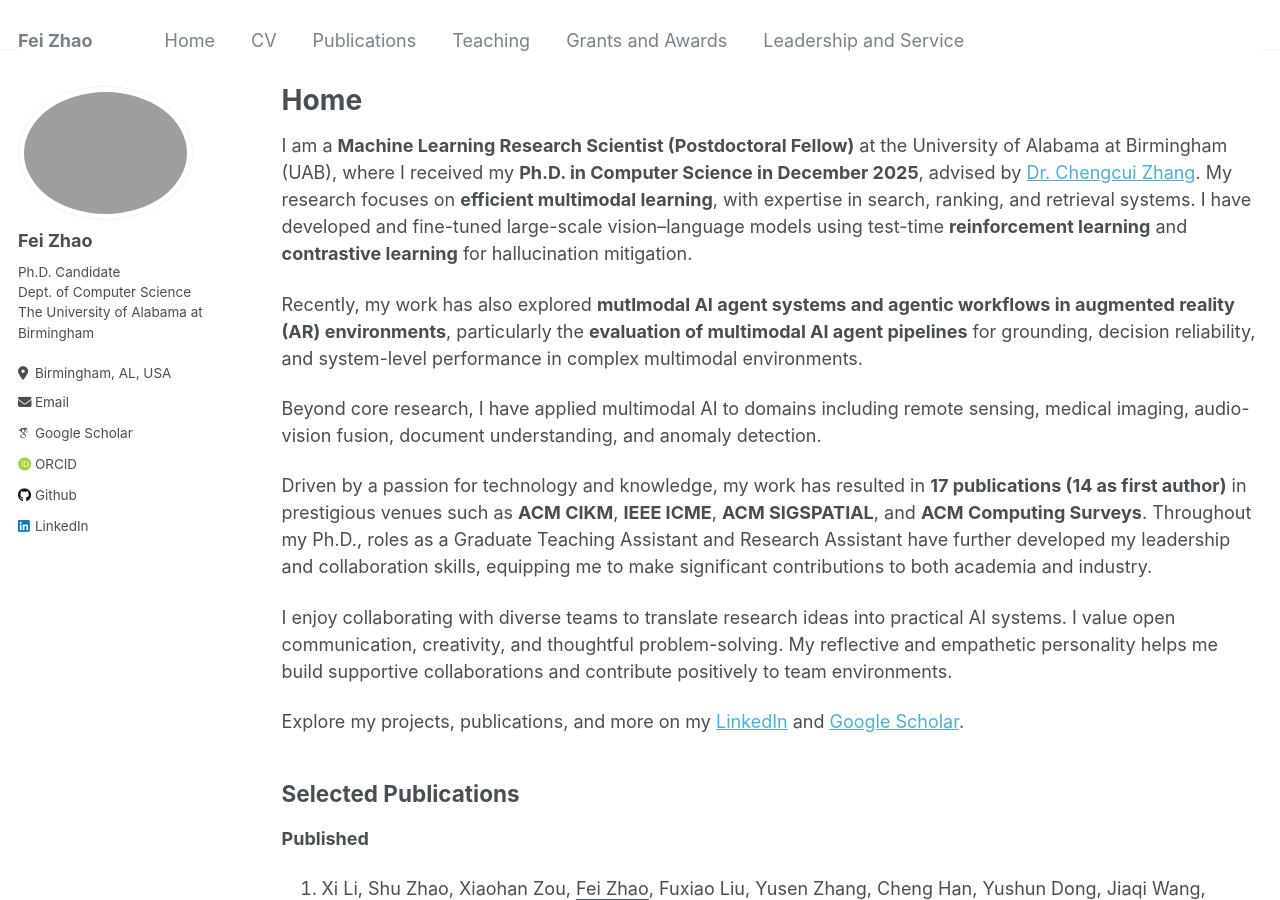
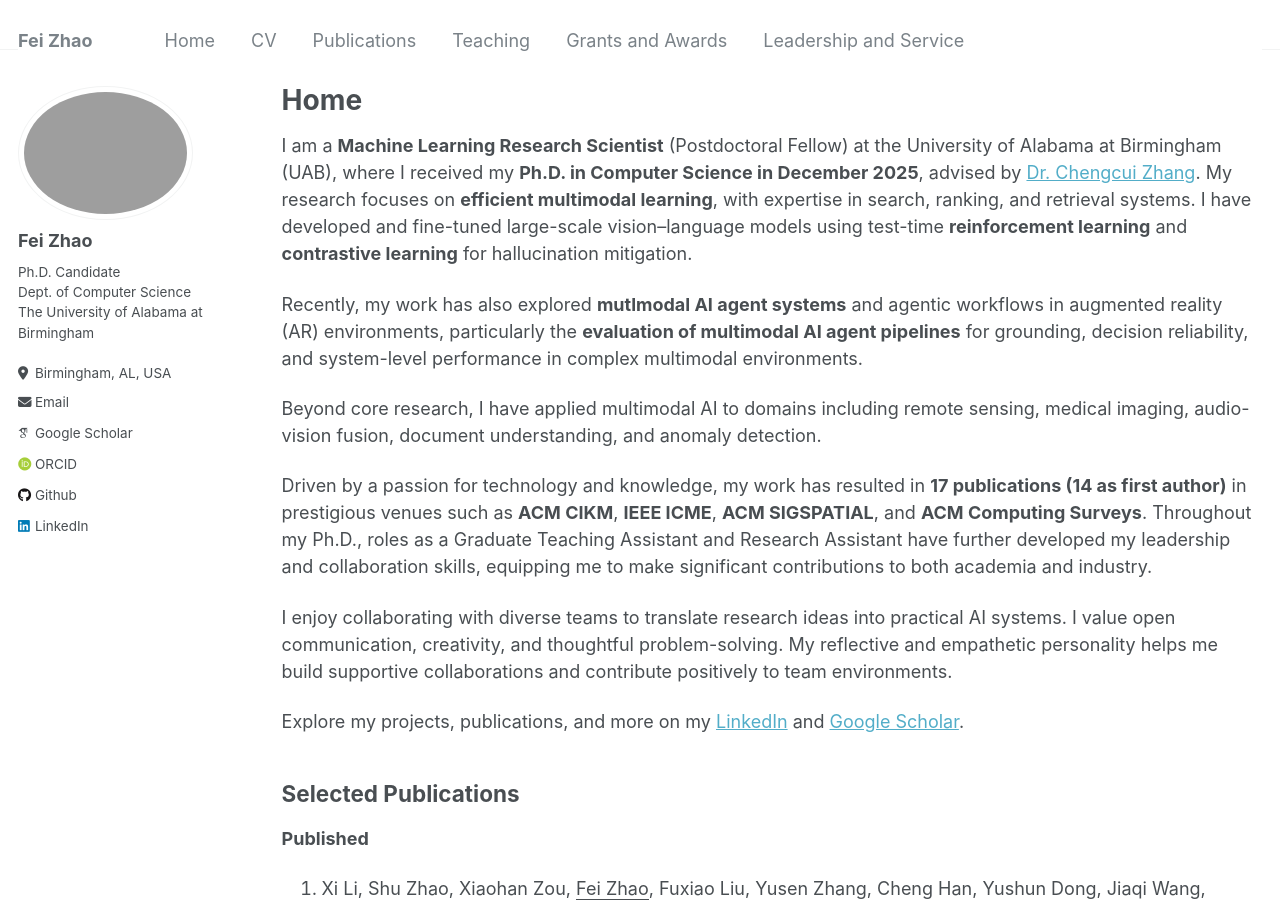
Before and after one commit to feizhao19/feizhao19.github.io, a Jekyll site: the page built from _pages/about.md, in a window 1280 px wide and 900 px high. Built offline with Jekyll 4.4.1, drawn with Linux system fonts in a browser that asks for light colours; some web fonts are replaced.

Commit message:
updated CV mds

```diff
--- a/_pages/about.md
+++ b/_pages/about.md
@@ -21,9 +21,11 @@ As **an INFP personality**, I am guided by **strong empathy**, which allow me to
 
 Explore my projects, publications, and more on my [LinkedIn](https://www.linkedin.com/in/fei-zhao-6a762724a/) and [Google Scholar](https://scholar.google.com/citations?user=-CBzUKwAAAAJ&hl=en). -->
 
-I am a **Machine Learning Research Scientist (Postdoctoral Fellow)** at the University of Alabama at Birmingham (UAB), where I received my **Ph.D. in Computer Science in December 2025**, advised by [Dr. Chengcui Zhang](https://sites.uab.edu/czhang02/). My research focuses on **efficient multimodal learning**, with expertise in search, ranking, and retrieval systems. I have developed and fine-tuned large-scale vision–language models using test-time **reinforcement learning** and **contrastive learning** for hallucination mitigation.
 
-Recently, my work has also explored **mutlmodal AI agent systems and agentic workflows in augmented reality (AR) environments**, particularly the **evaluation of multimodal AI agent pipelines** for grounding, decision reliability, and system-level performance in complex multimodal environments.
+
+I am a **Machine Learning Research Scientist** (Postdoctoral Fellow) at the University of Alabama at Birmingham (UAB), where I received my **Ph.D. in Computer Science in December 2025**, advised by [Dr. Chengcui Zhang](https://sites.uab.edu/czhang02/). My research focuses on **efficient multimodal learning**, with expertise in search, ranking, and retrieval systems. I have developed and fine-tuned large-scale vision–language models using test-time **reinforcement learning** and **contrastive learning** for hallucination mitigation.
+
+Recently, my work has also explored **mutlmodal AI agent systems** and agentic workflows in augmented reality (AR) environments, particularly the **evaluation of multimodal AI agent pipelines** for grounding, decision reliability, and system-level performance in complex multimodal environments.
 
 Beyond core research, I have applied multimodal AI to domains including remote sensing, medical imaging, audio-vision fusion, document understanding, and anomaly detection.
 
```
Also changed, not shown: _pages/home.md (+2 -2 lines).
